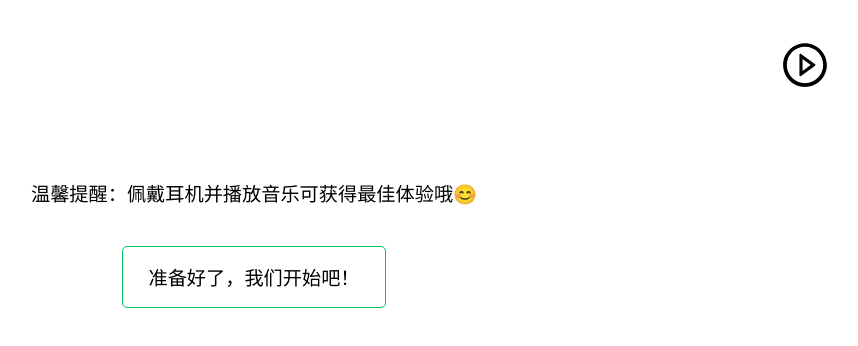
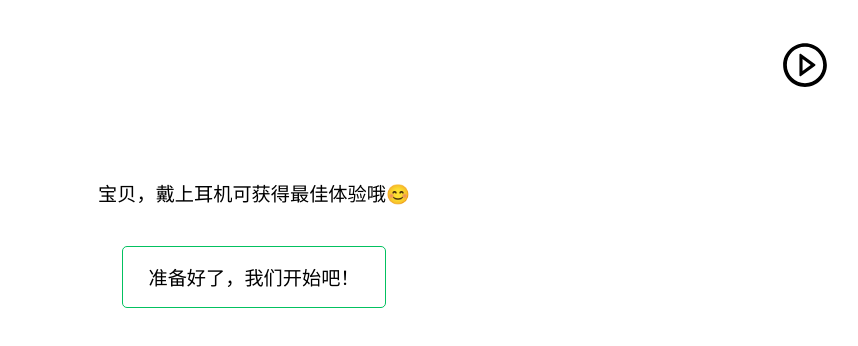
Before and after one commit to eryaozm/HappyBirthday, a website: page index.html in a window 1280 px wide. Shown: the top 346 px of the page, without its empty margins (386-1244 px from the left). Drawn offline with nearby package versions, Linux system fonts and the light colour scheme; a web font is replaced by a local one.

Commit message:
Update index.html

```diff
--- a/index.html
+++ b/index.html
@@ -13,7 +13,7 @@
 <body>
   <button id="playPauseButton" class="play-pause"></button>
   <div class="startSign">
-    <p class="two">温馨提醒：佩戴耳机并播放音乐可获得最佳体验哦😊</p>
+    <p class="two">宝贝，戴上耳机可获得最佳体验哦😊</p>
     <!-- 开始按钮 -->
     <p id="startButton" class="two button">准备好了，我们开始吧！</p>
   </div>
```
